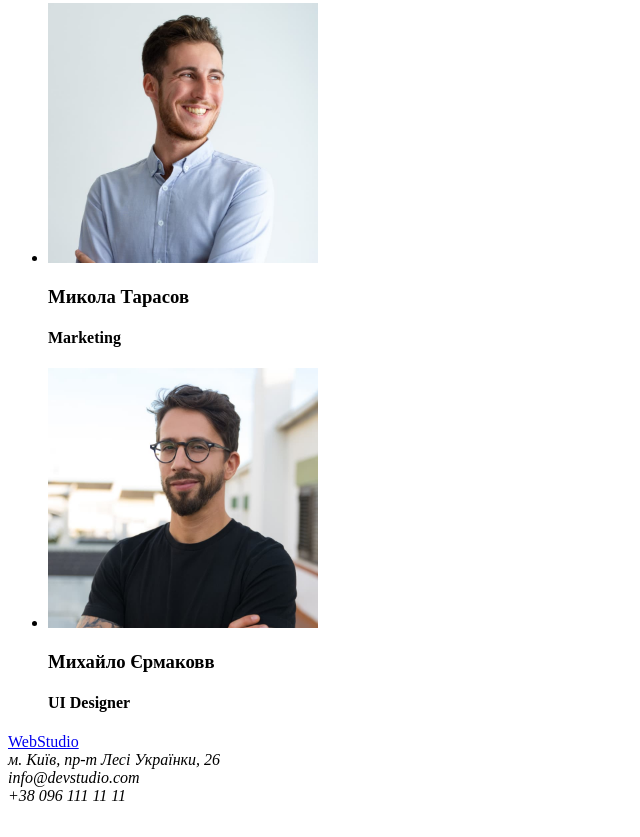
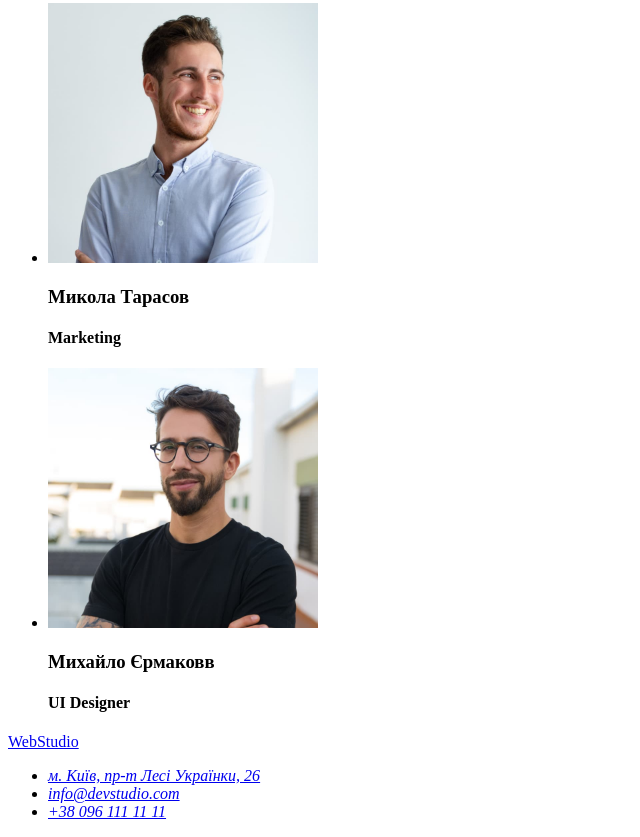
Before and after one commit to Maryana2012/goit-mark-hw-01, a plain HTML site: page index.html in a window 1280 px wide. Shown: the part 1753-2590 px from the top of the page, without its empty margins (0-640 px from the left). Before the commit the page ends 2566 px from the top, so only its background shows below. Drawn offline with Linux system fonts and the light colour scheme.

Commit message:
в address зроблено посилання

```diff
--- a/index.html
+++ b/index.html
@@ -6,7 +6,6 @@
     <meta http-equiv="X-UA-Compatible" content="IE=edge">
     <meta name="viewport" content="width=device-width, initial-scale=1.0">
     <title>Studia</title>
-    <link rel="stylesheet" href="./css/styles.css" />
 </head>
 
 <body>
@@ -96,9 +95,12 @@
     <!--footer-->
     <footer>
         <a href="./">WebStudio</a>
-        <address> м. Київ, пр-т Лесі Українки, 26 <br />
-        info@devstudio.com <br />
-        +38 096 111 11 11
+        <address>
+            <ul>
+                <li><a href="https://goo.gl/maps/rHDQRVfCHeoLdYFt8">м. Київ, пр-т Лесі Українки, 26</a></li>
+                <li><a href="mailto:info@devstudio.com">info@devstudio.com</a></li>
+                <li><a href="tel:+380961111111">+38 096 111 11 11</a></li>
+            </ul>
         </address>
     </footer>
 
```
Also changed, not shown: .prettierc.json (added), css/styles.css (deleted).
